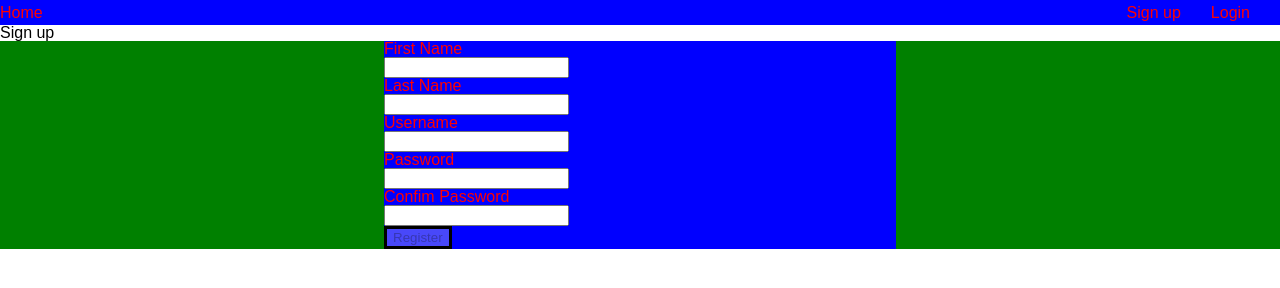
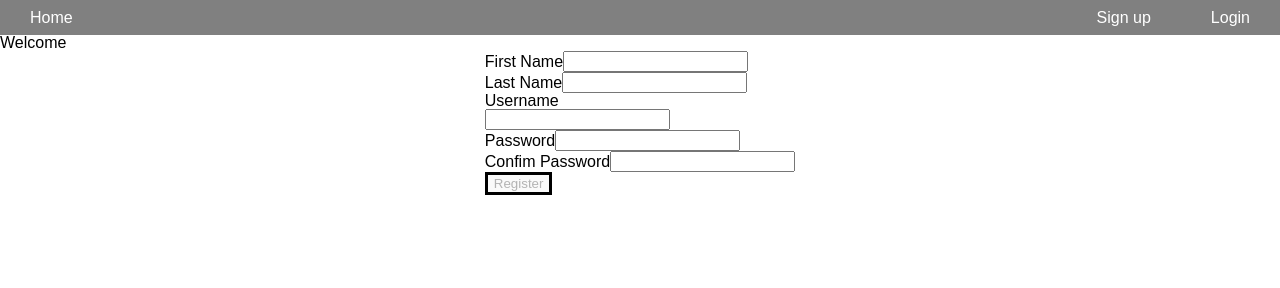
Before and after one commit to christinamakes/MuscleMemoryClient, a React app: page /register in a window 1280 px wide. Built offline with nearby package versions, Linux system fonts and the light colour scheme; no server answers.

Commit message:
signup form styling

```diff
--- a/src/components/exercises/browseExercises.js
+++ b/src/components/exercises/browseExercises.js
@@ -12,9 +12,8 @@ class BrowseExercises extends React.Component {
     let exercises;
 
     if (this.props.exercises) {
-      console.log(this.props.exercises)
-      exercises = this.props.exercises.map(exer =>
-        <div>
+      exercises = this.props.exercises.map((exer, index) =>
+        <div key={index}>
         <h1>{exer.exerciseName}</h1>
         <h1>{exer.exerciseDescription}</h1>
         <h1>{exer.musclesWorked.toString()}</h1>
--- a/src/components/input.js
+++ b/src/components/input.js
@@ -1,6 +1,7 @@
 import React from 'react';
 
 import {FormError} from './styles/errors';
+// import './styles/signupForm.css'
 
 export default class Input extends React.Component {
     componentDidUpdate(prevProps) {
--- a/src/components/login-signup/signupForm.js
+++ b/src/components/login-signup/signupForm.js
@@ -8,7 +8,7 @@ import Input from '../input';
 
 //STYLES
 import {SubmitButton} from '../styles/buttons'
-import {RegForm, FormContainer} from '../styles/forms';
+// import {FormContainer, CenterForm} from '../styles/forms';
 import '../styles/signupForm.css';
 
 import {required, notEmpty, isTrimmed, length, matches} from '../../validators'
@@ -28,43 +28,51 @@ export class SignupForm extends React.Component {
 
   render() {
     return (
-      <FormContainer>
-        <RegForm className='signup-form' onSubmit={this.props.handleSubmit(values => this.onSubmit(values))}>
+      <div className='signup-form-container'>
+        <form className='signup-form' onSubmit={this.props.handleSubmit(values => this.onSubmit(values))}>
+          <div className='fieldset'>
             <label htmlFor='firstName'>First Name</label>
-
             <Field
               component={Input}
               type='text'
               name='firstName'
               validate={[required, notEmpty]} />
-
+          </div>
+          <div className='fieldset'>
             <label htmlFor='lastName'>Last Name</label>
             <Field
               component={Input}
               type='text'
               name='lastName'
               validate={[required, notEmpty]} />
+          </div>
+          <div className='fieldSet'>
             <label htmlFor='username'>Username</label>
             <Field
               component={Input}
               type='text'
               name='username'
               validate={[required, notEmpty, isTrimmed]} />
+          </div>
+          <div className='fieldset'>
             <label htmlFor='password'>Password</label>
             <Field
               component={Input}
               type='password'
               name='password'
               validate={[required, notEmpty, isTrimmed, passwordLength]} />
+          </div>
+          <div className='fieldset'>
             <label htmlFor='confirmPassword'>Confim Password</label>
             <Field
               component={Input}
               type='password'
               name='confirmPassword'
               validate={[required, notEmpty, isTrimmed, matchesPassword, passwordLength]} />
+          </div>
           <SubmitButton type='submit' disabled={this.props.pristine || this.props.submitting}>Register</SubmitButton>
-        </RegForm>
-      </FormContainer>
+        </form>
+      </div>
     );
   }
 }
--- a/src/components/signupPage.js
+++ b/src/components/signupPage.js
@@ -5,7 +5,7 @@ import SignupForm from './login-signup/signupForm'
 export default class SignupPage extends React.Component {
   render() {
     return (
-      <div><h3>{'Sign up'}</h3>
+      <div><h3>Welcome</h3>
       <SignupForm />
       </div>
     )
--- a/src/components/styles/forms.js
+++ b/src/components/styles/forms.js
@@ -1,15 +1,21 @@
 import styled from 'styled-components';
+import {Field} from 'redux-form';
 
-export const RegForm = styled.form`
+
+export const StyledField = styled(Field)`
+  color: red;
+  background-color: yellow
+`
+
+export const FormContainer = styled.form`
   display: block;
-  color: red;
+  /* color: red; */
   width: 40vw;
   margin: auto;
   background-color: blue;
 `
 
-export const FormContainer = styled.div`
+export const CenterForm = styled.div`
   display: block;
   margin: auto;
-  background-color: green;
 `
--- /dev/null
+++ b/src/components/styles/inputStyle.css
@@ -0,0 +1,8 @@
+.form-input {
+  display: flex;
+}
+
+label {
+  flex-direction: row;
+  font-size: 14px
+}
--- a/src/components/styles/links.js
+++ b/src/components/styles/links.js
@@ -3,16 +3,17 @@ import {Link} from 'react-router-dom';
 
 export const Nav = styled.ul`
   display: flex;
-  height: 25px;
+  height: 35px;
   align-items: center;
   list-style: none;
-  background-color: blue;
+  background-color: gray;
 `;
 
 export const StyleLink = styled(Link)`
   flex: 1;
   padding-right: 30px;
-  color: red;
+  padding-left: 30px;
+  color: white;
   font-size: 16px;
   text-decoration: none;
 `;
--- a/src/components/styles/signupForm.css
+++ b/src/components/styles/signupForm.css
@@ -1,22 +1,13 @@
-/* form {
-  display: block
+.signup-form-container {
+  display: flex;
+  justify-content: center;
+  align-content: center;
+
 }
 
-input {
-  margin: 15px 0;
-  font-size: 16px;
-  padding: 10px;
-  width: 250px;
-  border: 1px solid rgba(10, 180, 180, 1);
-  border-top: none;
-  border-left: none;
-  border-right: none;
-  background: rgba(20, 20, 20, .2);
-  color: white;
-  outline: none;
+.fieldset {
+  display: flex;
+  align-items: center;
+  align-content: space-around
+  /* font-size: 50px */
 }
-
-label {
-  display: block;
-  font-size: 14px;
-} */
--- a/src/components/workout/logWorkout.js
+++ b/src/components/workout/logWorkout.js
@@ -13,12 +13,6 @@ import {SubmitButton} from '../styles/buttons'
 let workoutSelect;
 
 class LogWorkout extends React.Component {
-
-  componentDidMount() {
-    // if (this.props.loggedIn) this.props.dispatch(completeWorkout());
-    console.log('Log workout mounted')
-  }
-
 
   onSubmit(values) {
     const {workoutSelected} = values;
```
Lines whose indentation alone changed are shown as unchanged.
